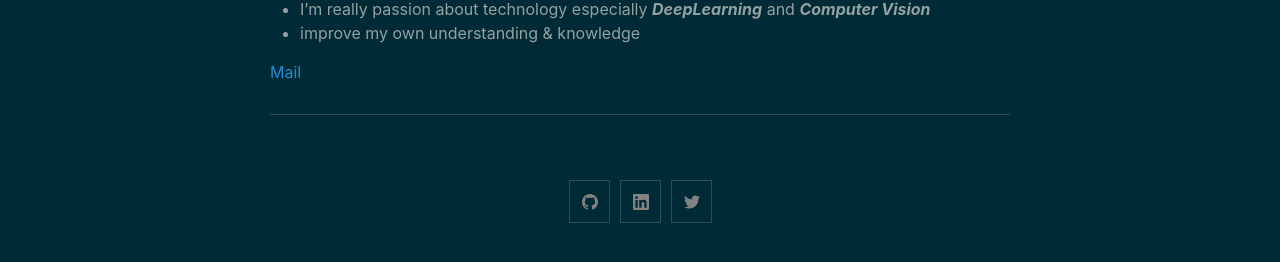
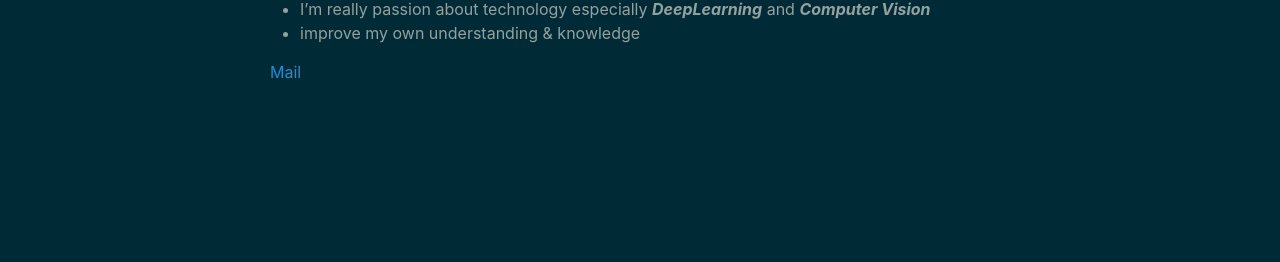
Before and after one commit to Sanjuvi/sanjeevi, a Jekyll site: the page built from about.md, in a window 1280 px wide. Shown: the part 173-435 px from the top of the page. Built offline with Jekyll 4.4.1, drawn with Linux system fonts in a browser that asks for light colours; comment, search, counter and statistics services are not loaded.

Commit message:
Update page.html

```diff
--- a/_layouts/page.html
+++ b/_layouts/page.html
@@ -13,6 +13,3 @@ layout: default
 
 {%- include disqus_comments.html %}
 </article>
-<footer>
-   {%- include footer.html -%}
-</footer>
```
